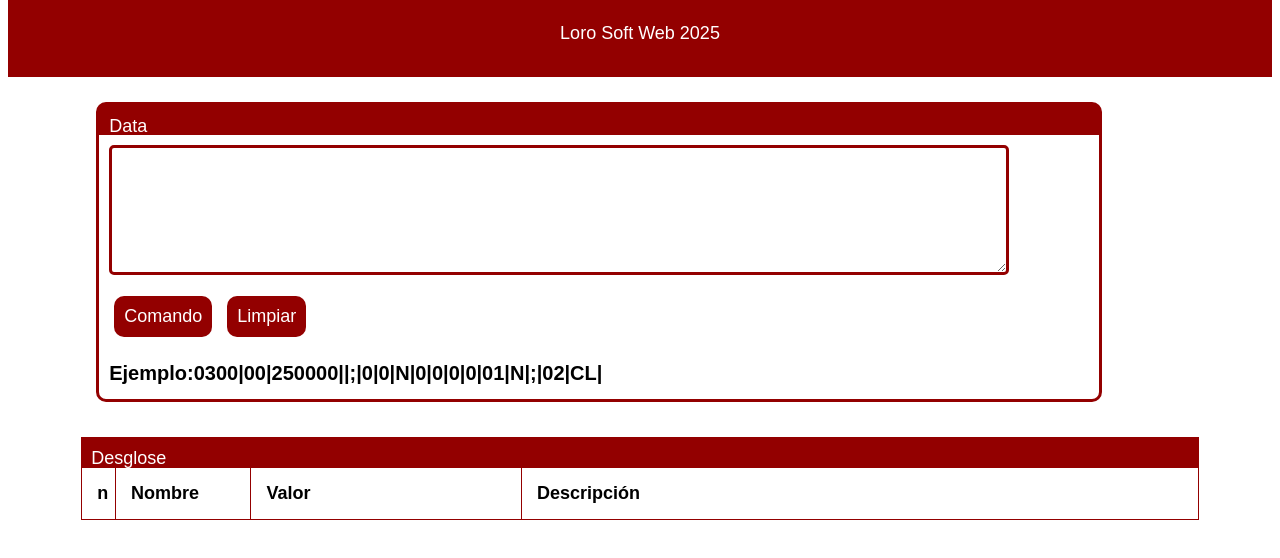
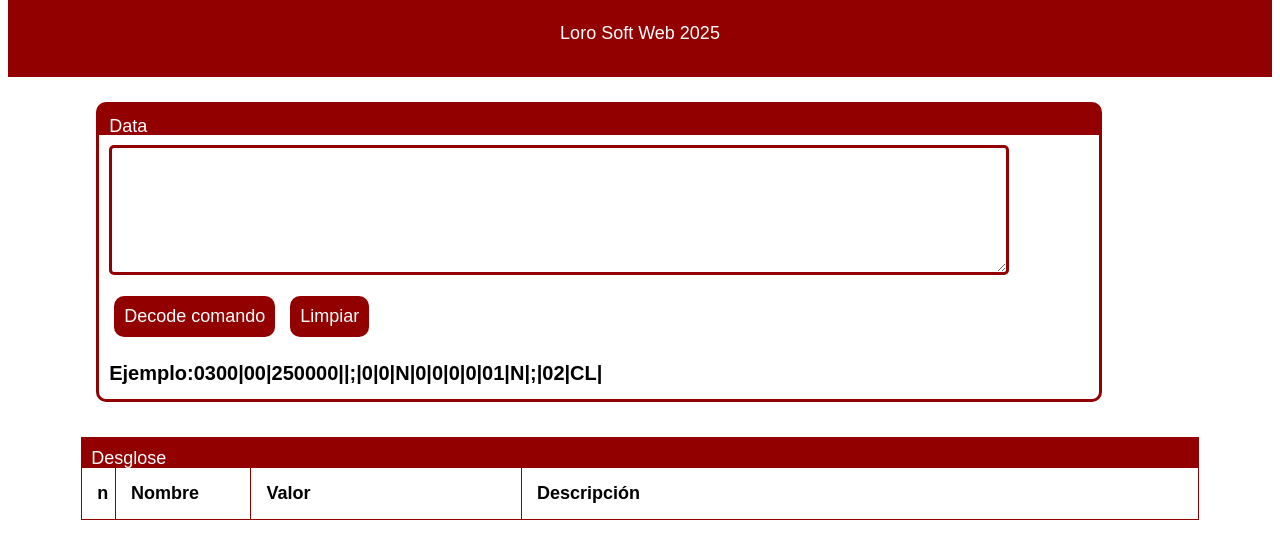
Before and after one commit to LorenzoLay/decode-gh2h, a plain HTML site: page index.html in a window 1280 px wide. Shown: the part 110-668 px from the top of the page. Drawn offline with Linux system fonts and the light colour scheme.

Commit message:
nombre boton

```diff
--- a/index.html
+++ b/index.html
@@ -31,7 +31,7 @@
                 <textarea class="box-main__input_data"  id="data" name="textarea" ></textarea>
             </div>
             <div class="box-btn">
-                <button class="box-main__btn" id="cmdDesCommand">Comando</button>
+                <button class="box-main__btn" id="cmdDesCommand">Decode comando</button>
                 <!--<button class="box-main__btn" id="cmdDesSpdh">SPDH</button>-->
                 <button class="box-main__btn" id="cmdClean">Limpiar</button>
                 <p class="box-main__text">Ejemplo:0300|00|250000||;|0|0|N|0|0|0|0|01|N|;|02|CL|</p>
```
